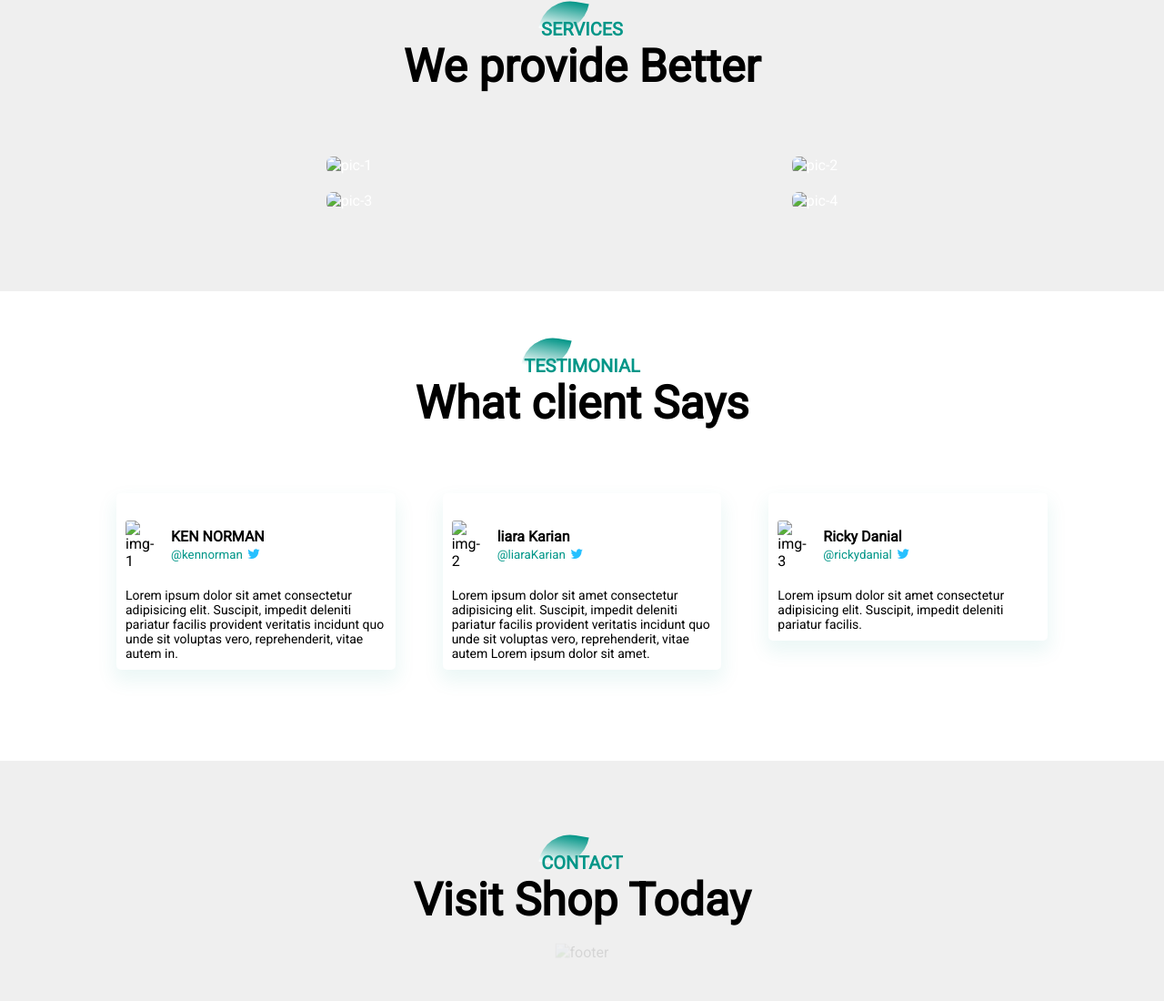
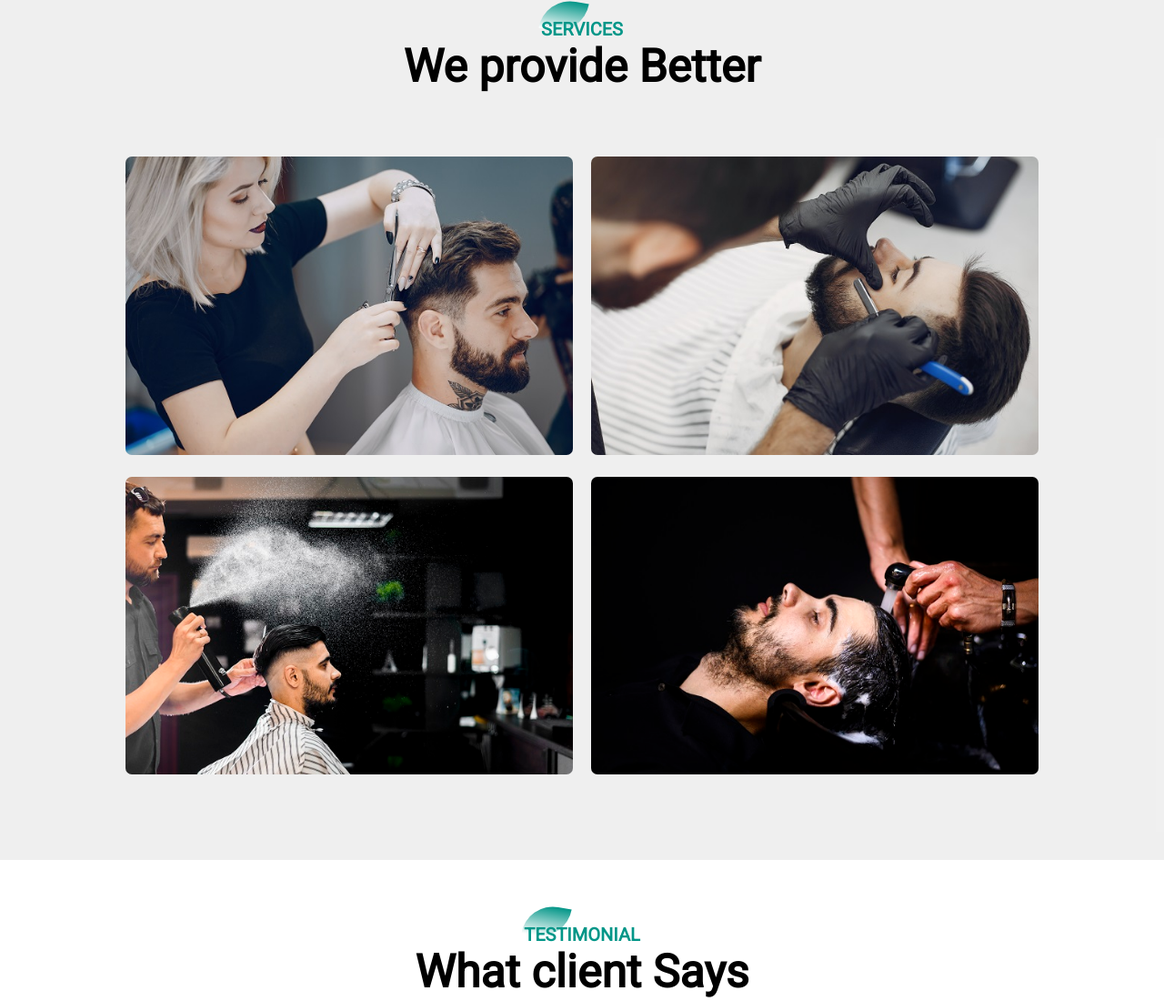
Before and after one commit to haris-khan-jad/Barber-Shop, a plain HTML site: page index.html in a window 1280 px wide. Shown: the part 1627-2727 px from the top of the page at 91% size. Drawn offline with nearby package versions, Linux system fonts and the light colour scheme; some packages are replaced by stand-ins of ours; the site is published under a folder, as on GitHub Pages, so addresses that start at the root find nothing; a script that the page names is missing.

Commit message:
Update index.html

```diff
--- a/index.html
+++ b/index.html
@@ -98,7 +98,7 @@
     </div>
     <div class="service-box">
         <div class="single-service">
-            <img src="/img/pic-1.jpg" alt="pic-1">
+            <img src="./img/pic-1.jpg" alt="pic-1">
             <div class="overlay"></div>
             <div class="service-desc">
                 <h3>Hair Styling</h3>
@@ -107,7 +107,7 @@
             </div>
         </div>
         <div class="single-service">
-            <img src="/img/pic-2.jpg" alt="pic-2">
+            <img src="./img/pic-2.jpg" alt="pic-2">
             <div class="overlay"></div>
             <div class="service-desc">
                 <h3>Beard Trim</h3>
@@ -116,7 +116,7 @@
             </div>
         </div>
         <div class="single-service">
-            <img src="/img/pic-3.jpg" alt="pic-3">
+            <img src="./img/pic-3.jpg" alt="pic-3">
             <div class="overlay"></div>
             <div class="service-desc">
                 <h3>Hair Cut</h3>
@@ -125,7 +125,7 @@
             </div>
         </div>
         <div class="single-service">
-            <img src="/img/pic-4.jpg" alt="pic-4">
+            <img src="./img/pic-4.jpg" alt="pic-4">
             <div class="overlay"></div>
             <div class="service-desc">
                 <h3>Dry Shapoo</h3>
@@ -146,7 +146,7 @@
     <div class="testimonail-row">
         <div class="testimonail-col">
             <div class="user">
-                <img src="/img/img-1.jpg" alt="img-1">
+                <img src="./img/img-1.jpg" alt="img-1">
                 <div class="user-info">
                     <h4>KEN NORMAN</h4>
                     <small>@kennorman <i class="fa fa-twitter"></i></small>
@@ -157,7 +157,7 @@
         </div>
         <div class="testimonail-col">
             <div class="user">
-                <img src="/img/img-2.jpg" alt="img-2">
+                <img src="./img/img-2.jpg" alt="img-2">
             <div class="user-info">
                 <h4>liara Karian</h4>
                 <small>@liaraKarian <i class="fa fa-twitter"></i></small>
@@ -169,7 +169,7 @@
         </div>
         <div class="testimonail-col">
             <div class="user">
-                <img src="/img/img-3.jpg" alt="img-3">
+                <img src="./img/img-3.jpg" alt="img-3">
             <div class="user-info">
                 <h4>Ricky Danial</h4>
                 <small>@rickydanial <i class="fa fa-twitter"></i></small>
@@ -184,7 +184,7 @@
 <!-- footer -->
 
 <section id="footer">
-    <img src="/img/footer-img.png" alt="footer" class="footer-img">
+    <img src="./img/footer-img.png" alt="footer" class="footer-img">
     <div class="title-text">
         <p>CONTACT</p>
         <h1>Visit Shop Today</h1>
```
